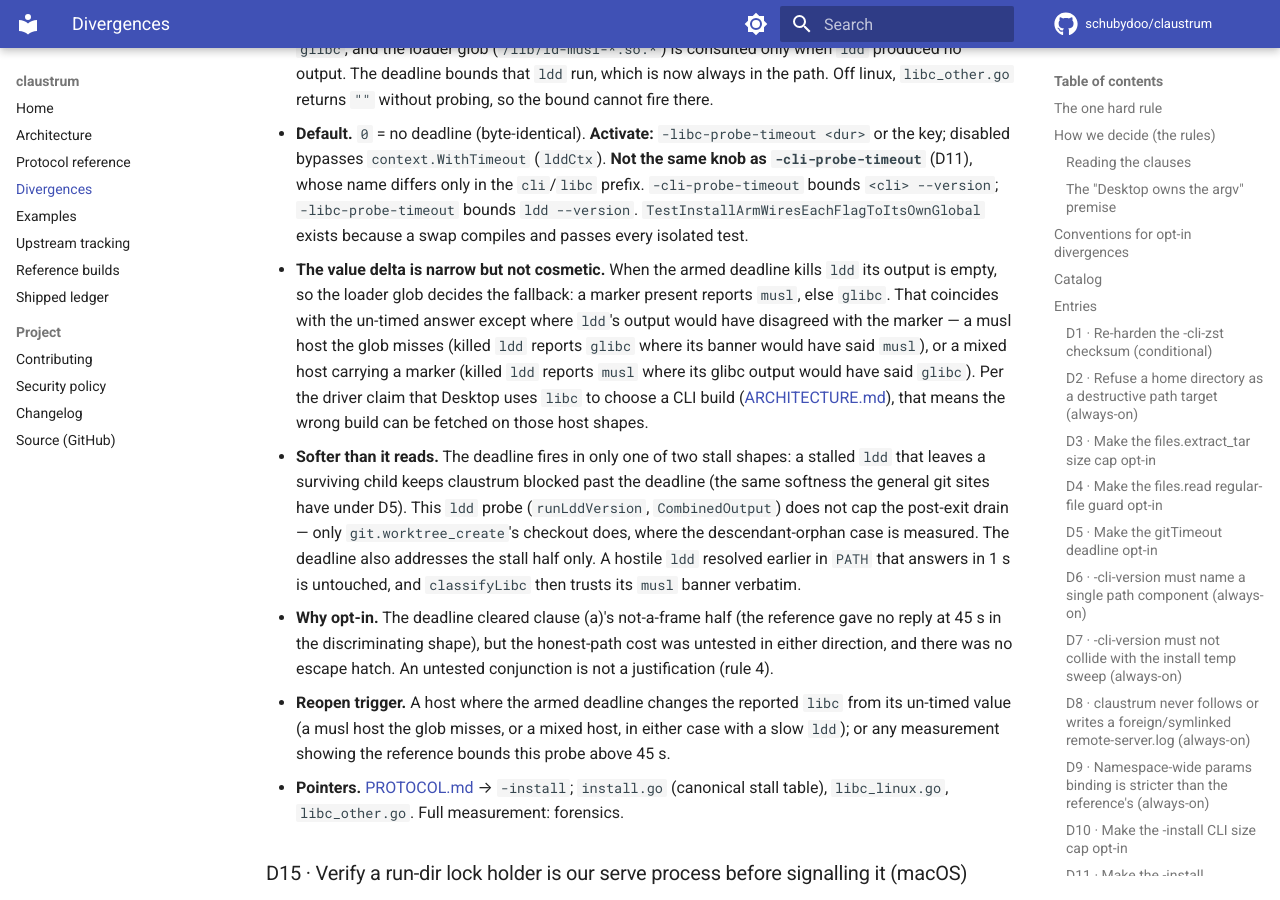
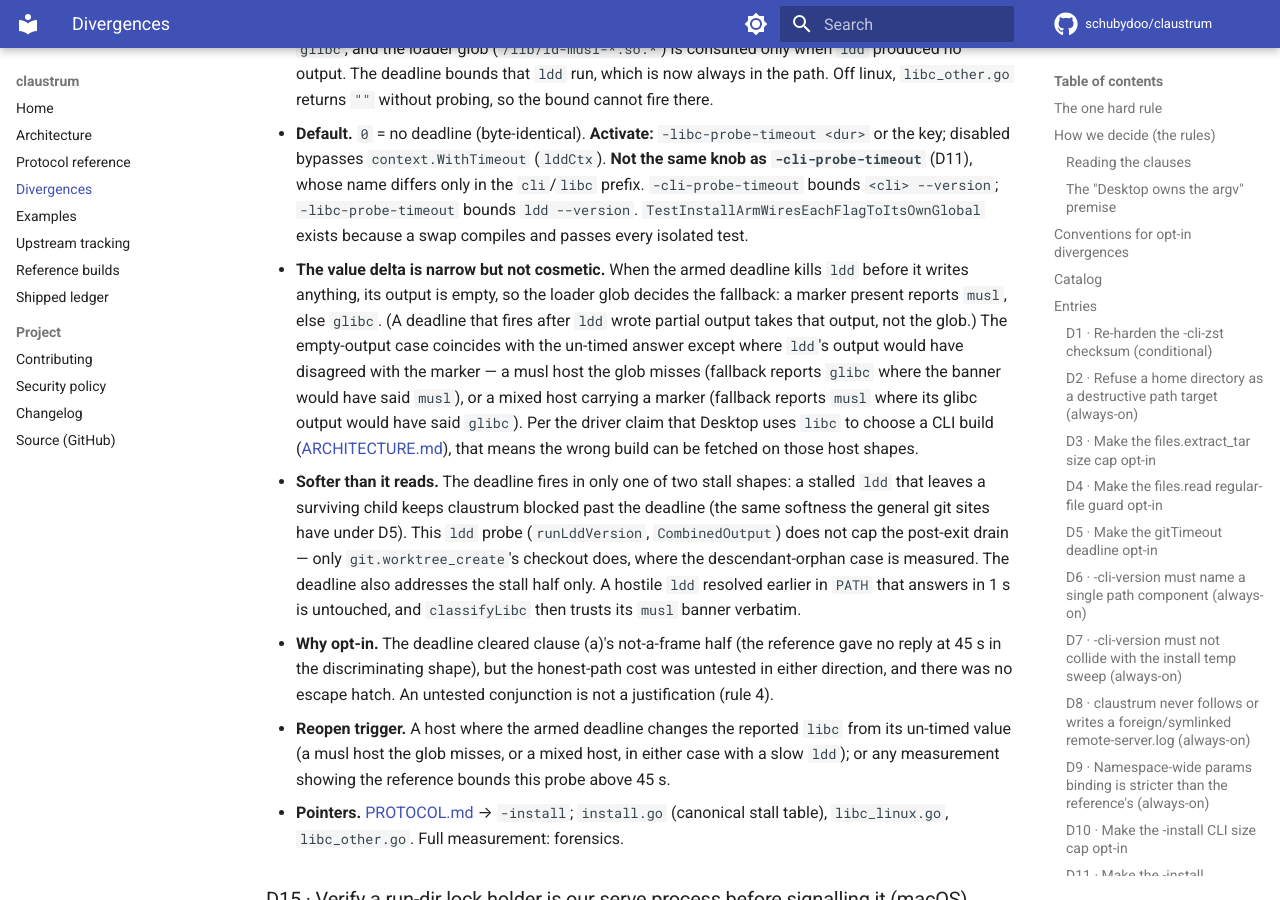
Before and after one commit to schubydoo/claustrum, an MkDocs documentation site: the page built from docs/DIVERGENCES.md, in a window 1280 px wide and 900 px high, scrolled down 15069 px. Built offline with MkDocs 1.6.1 and Material for MkDocs 9.7.7, drawn with Linux system fonts in a browser that asks for light colours; comment, search, counter and statistics services are not loaded.

Commit message:
docs: address review — measure step-1 exit-code independence, fix stale hasMuslLoader/partial-output notes
Claude review on PR 345 (1 important + 2 doc nits):
- Important: the exit-code-not-consulted claim cited only the step-2 control
  (glibc output + exit 1). Measured step 1 against 3ef9370 in a glob-miss
  environment: a musl banner + ldd exit 1 with no loader marker reports musl,
  so the banner alone decides and the exit code does not gate step 1. Test and
  classifyLibc comments now cite that discriminator.
- hasMuslLoader doc no longer claims detectLibcWith calls it or that two glob
  calls happen; classifyLibc is its only caller now (empty-output fallback).
- A killed ldd is no longer described as guaranteed-empty: partial output takes
  step 1 or 2; only a write-nothing exit reaches the glob (install.go + D14).

Co-Authored-By: Claude Opus 4.8 (1M context) <noreply@anthropic.com>

```diff
--- a/docs/DIVERGENCES.md
+++ b/docs/DIVERGENCES.md
@@ -597,12 +597,13 @@ operator-declinable. Only CT-2 and CT-5 carry a flag and a key.
   `ldd --version`. `TestInstallArmWiresEachFlagToItsOwnGlobal` exists because a swap
   compiles and passes every isolated test.
 - **The value delta is narrow but not cosmetic.** When the armed deadline kills
-  `ldd` its output is empty, so the loader glob decides the fallback: a marker
-  present reports `musl`, else `glibc`. That coincides with the un-timed answer
-  except where `ldd`'s output would have disagreed with the marker — a musl host
-  the glob misses (killed `ldd` reports `glibc` where its banner would have said
-  `musl`), or a mixed host carrying a marker (killed `ldd` reports `musl` where its
-  glibc output would have said `glibc`). Per the driver claim that Desktop uses
+  `ldd` before it writes anything, its output is empty, so the loader glob decides
+  the fallback: a marker present reports `musl`, else `glibc`. (A deadline that
+  fires after `ldd` wrote partial output takes that output, not the glob.) The
+  empty-output case coincides with the un-timed answer except where `ldd`'s output
+  would have disagreed with the marker — a musl host the glob misses (fallback
+  reports `glibc` where the banner would have said `musl`), or a mixed host carrying
+  a marker (fallback reports `musl` where its glibc output would have said `glibc`). Per the driver claim that Desktop uses
   `libc` to choose a CLI build
   ([ARCHITECTURE.md](ARCHITECTURE.md#driver-claims-and-their-provenance)), that
   means the wrong build can be fetched on those host shapes.
```
Also changed, not shown: 2 other files.
